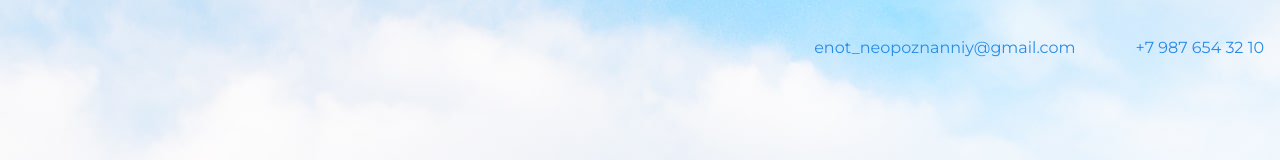
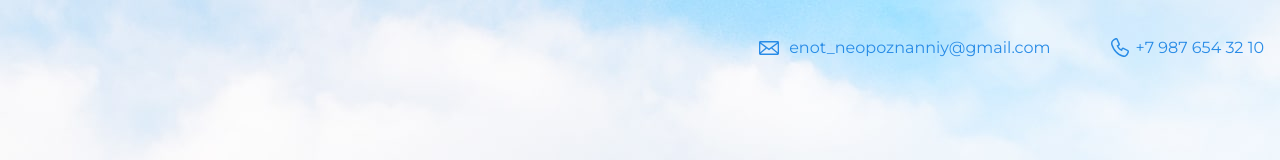
Before and after one commit to MoscowFighter/My-Site, a plain HTML site: page index.html in a window 1280 px wide. Shown: the top 160 px of the page. Drawn offline with nearby package versions, Linux system fonts and the light colour scheme.

Commit message:
Добавка class

```diff
--- a/index.html
+++ b/index.html
@@ -10,8 +10,8 @@
   <body>
     <header class="page-header">
       <div class="container">
-	  <a href="mailto:enot_neopoznanniy@gmail.com">enot_neopoznanniy@gmail.com</a>
-	  <a href="tel:+79876543210">+7 987 654 32 10</a>
+	  <a class="header-email" href="mailto:enot_neopoznanniy@gmail.com">enot_neopoznanniy@gmail.com</a>
+	  <a class="header-phone" href="tel:+79876543210">+7 987 654 32 10</a>
 	  </div>
     </header>
 
```
